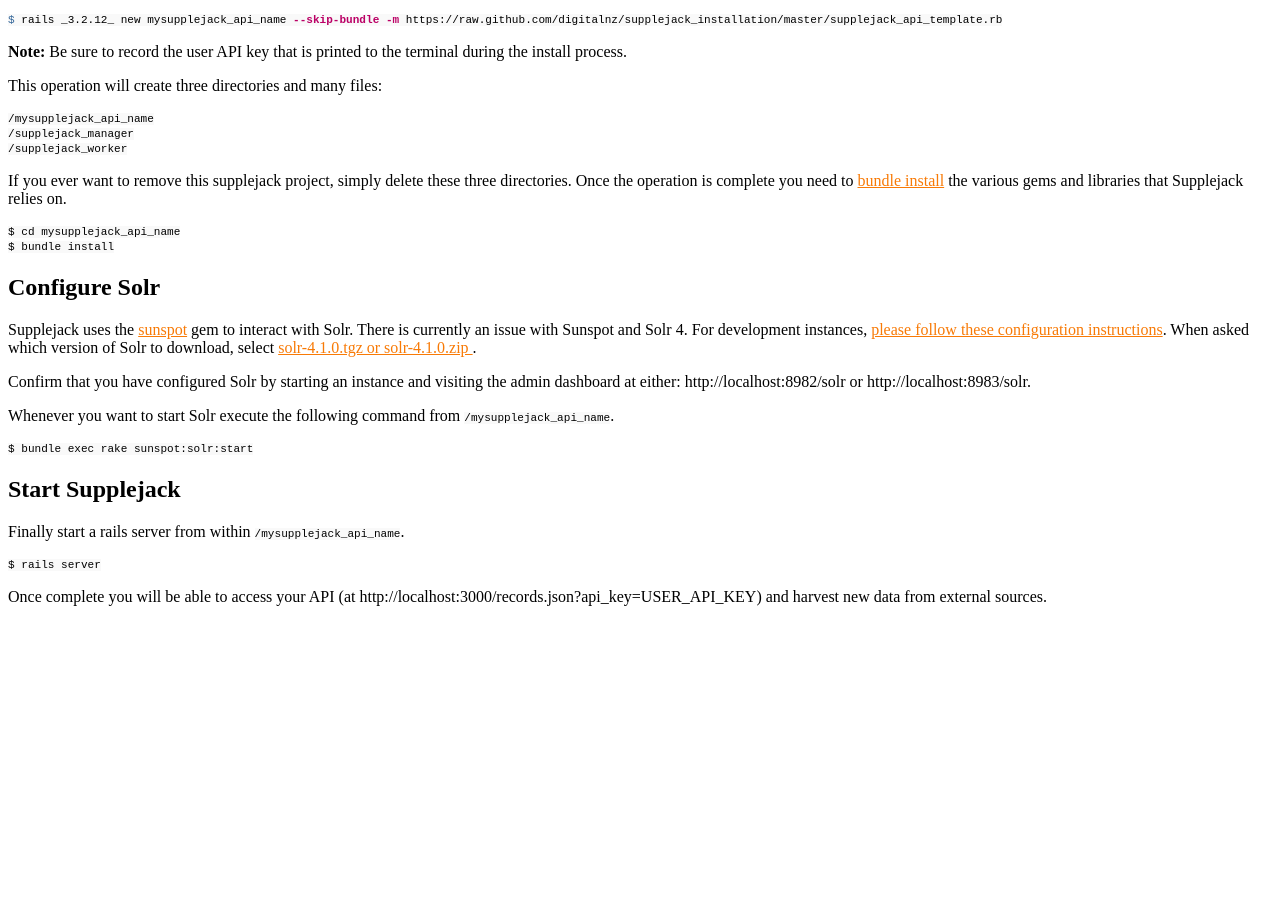
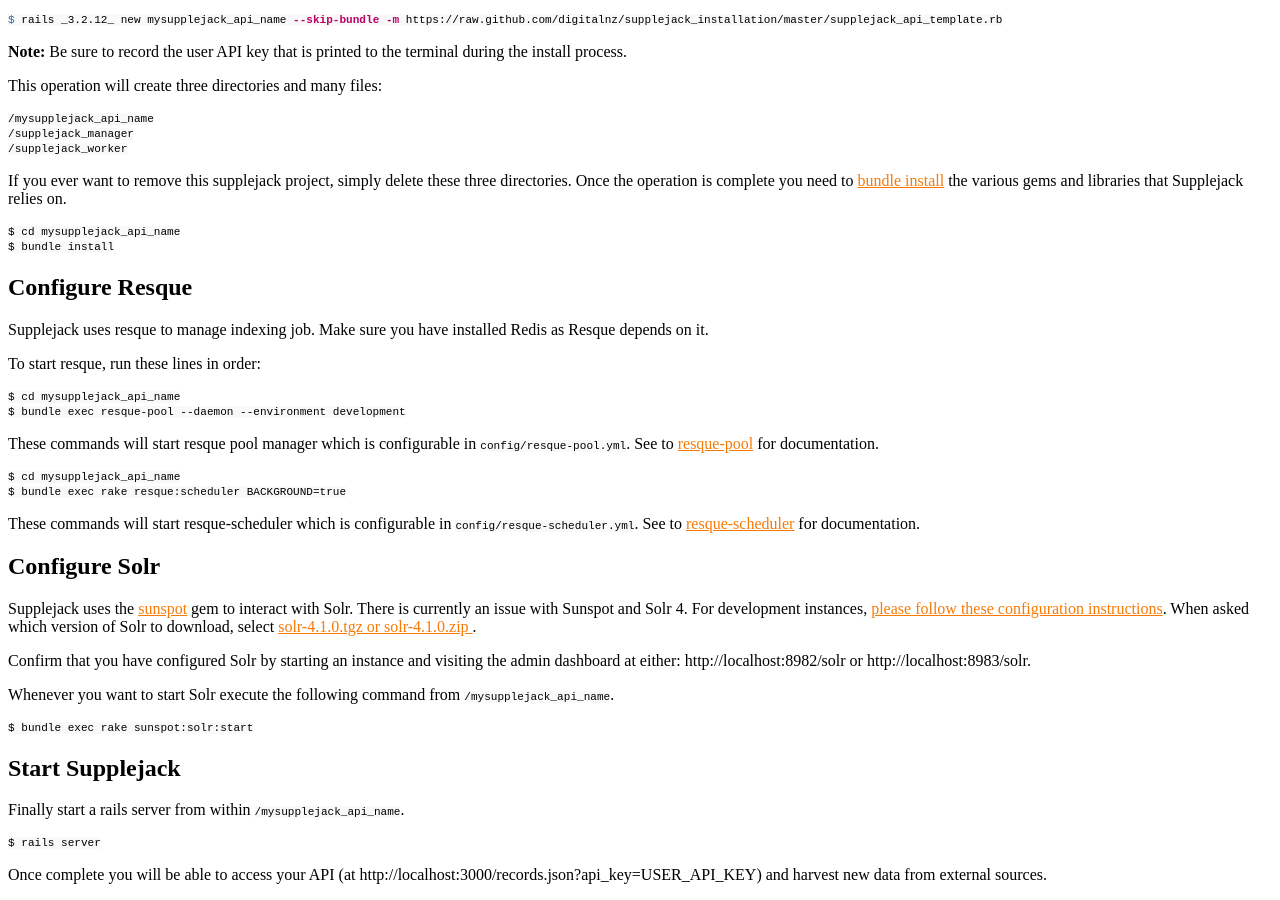
Before and after one commit to DigitalNZ/supplejack, a Jekyll site: the page built from _posts/2014-05-01-development-setup.md, in a window 1280 px wide and 900 px high, scrolled down 1385 px. Built offline with Jekyll 4.4.1, drawn with Linux system fonts in a browser that asks for light colours; Markdown is read by kramdown in place of the engine named in the settings; a style sheet for code colours, icons or effects is not loaded; before the commit the page ends 2007 px from its top, so only the background shows below that.

Commit message:
Update docs about resque

````diff
--- a/_posts/2014-05-01-development-setup.md
+++ b/_posts/2014-05-01-development-setup.md
@@ -59,6 +59,23 @@
 $ bundle install
 ```
 
+## Configure Resque
+Supplejack uses resque to manage indexing job. Make sure you have installed Redis as Resque depends on it.
+
+To start resque, run these lines in order:
+
+```
+$ cd mysupplejack_api_name
+$ bundle exec resque-pool --daemon --environment development
+```
+These commands will start resque pool manager which is configurable in `config/resque-pool.yml`. See to [resque-pool](https://github.com/nevans/resque-pool) for documentation.
+
+```
+$ cd mysupplejack_api_name
+$ bundle exec rake resque:scheduler BACKGROUND=true
+```
+These commands will start resque-scheduler which is configurable in `config/resque-scheduler.yml`. See to [resque-scheduler](https://github.com/resque/resque-scheduler) for documentation.
+
 ## Configure Solr
 
 Supplejack uses the [sunspot](https://github.com/sunspot/sunspot) gem to interact with Solr. There is currently an issue with Sunspot and Solr 4. For development instances, [please follow these configuration instructions](https://github.com/sunspot/sunspot/wiki/Upgrading-sunspot_solr-Solr-Instance). When asked which version of Solr to download, select [solr-4.1.0.tgz or solr-4.1.0.zip ](http://archive.apache.org/dist/lucene/solr/4.1.0/).
````
Also changed, not shown: 1 other file.
